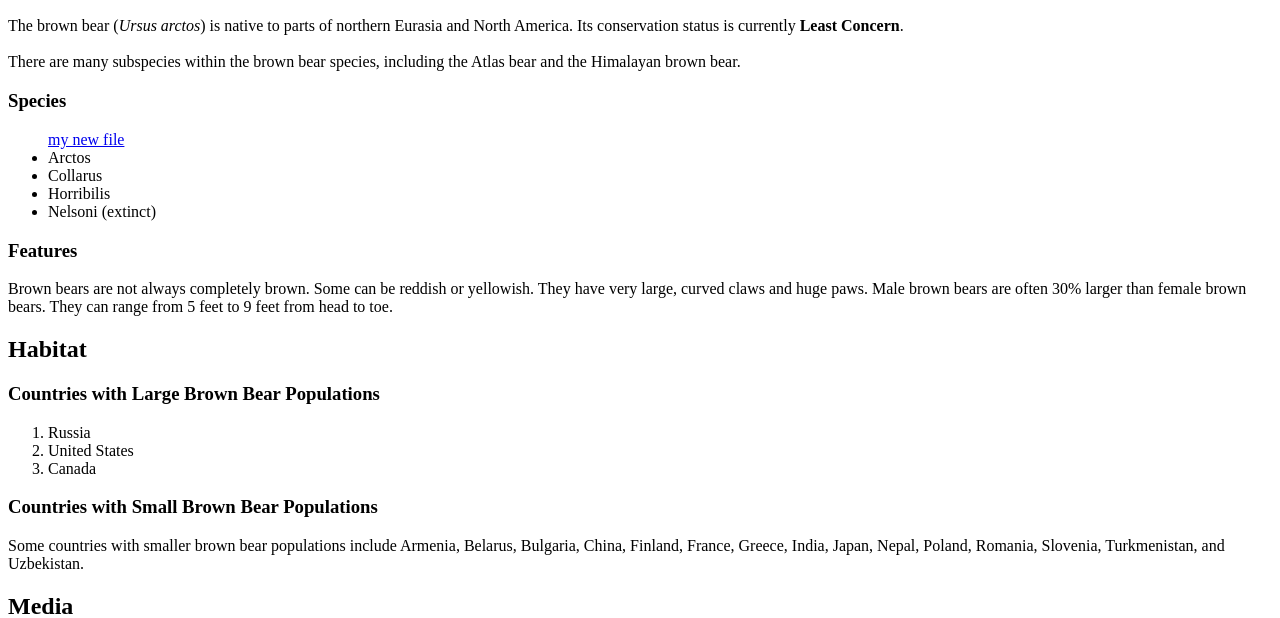
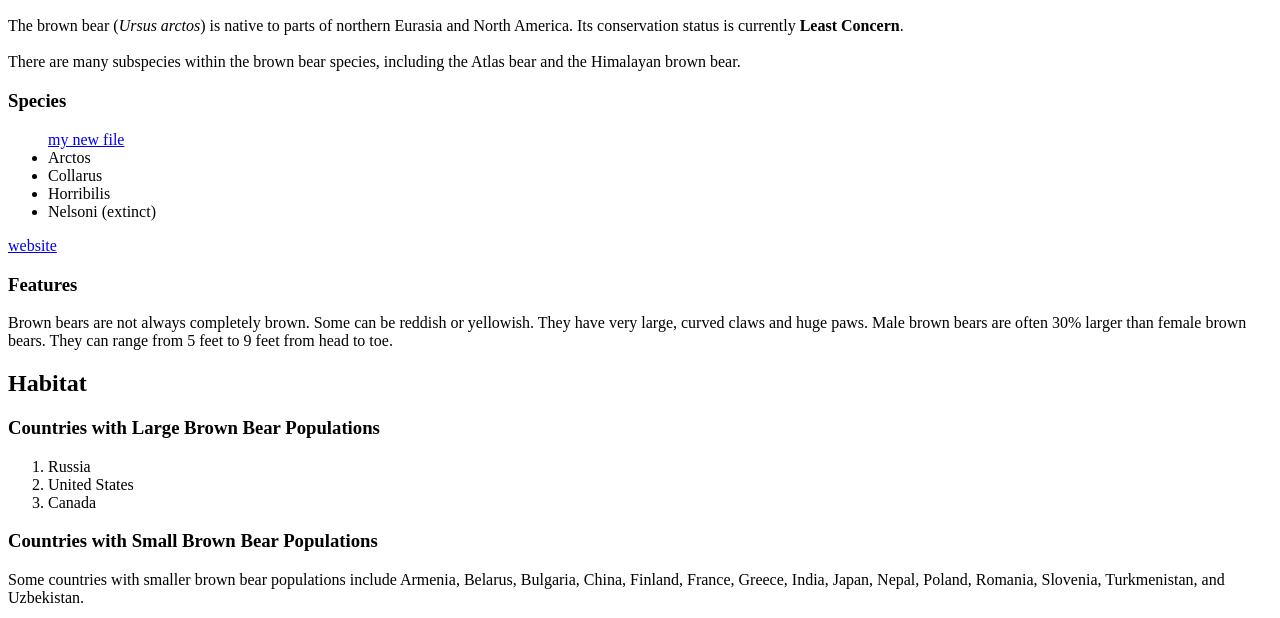
Before and after one commit to BibhuPatra/FirstHtml, a plain HTML site: page index.html in a window 1280 px wide. Shown: the part 96-714 px from the top of the page. Drawn offline with Linux system fonts and the light colour scheme.

Commit message:
Update index.html

```diff
--- a/index.html
+++ b/index.html
@@ -12,6 +12,7 @@
       <li>Horribilis</li>
       <li>Nelsoni (extinct)</li>
     </ul>
+    <a href="./index1">website</a>
     <h3>Features</h3>
     <p>Brown bears are not always completely brown. Some can be reddish or yellowish. They have very large, curved claws and huge paws. Male brown bears are often 30% larger than female brown bears. They can range from 5 feet to 9 feet from head to toe.</p>
   </div>
```
